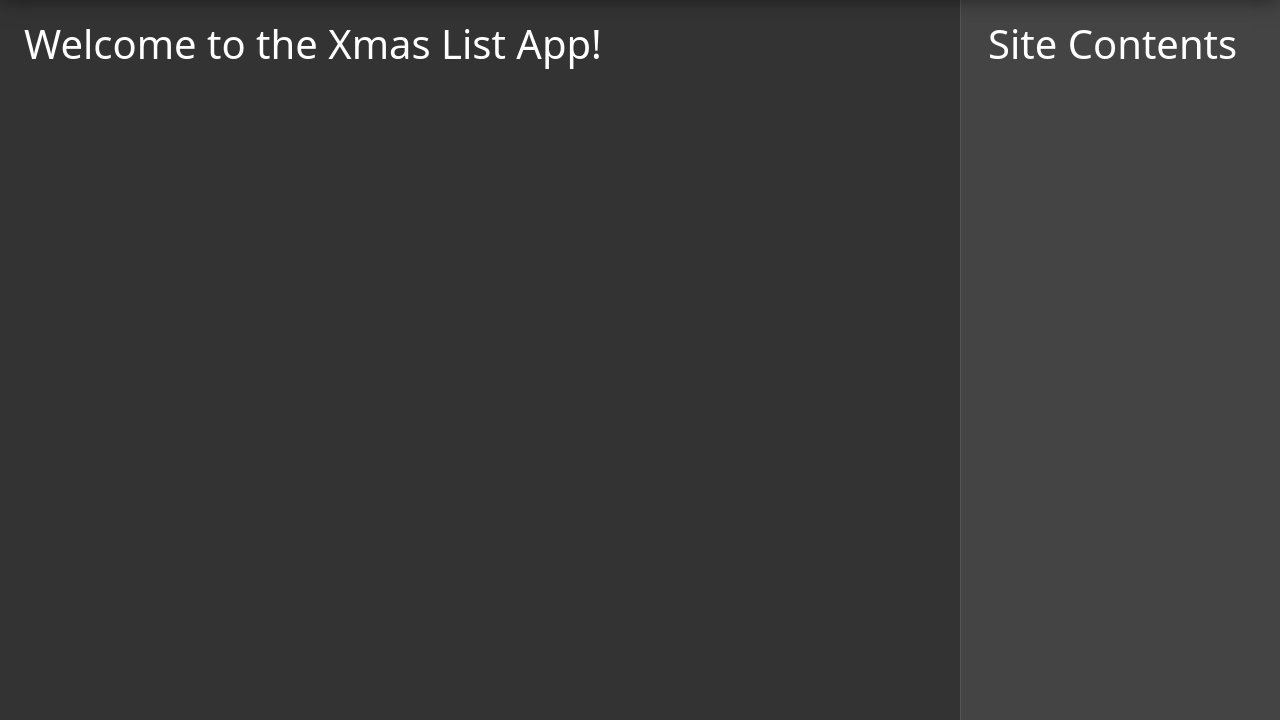
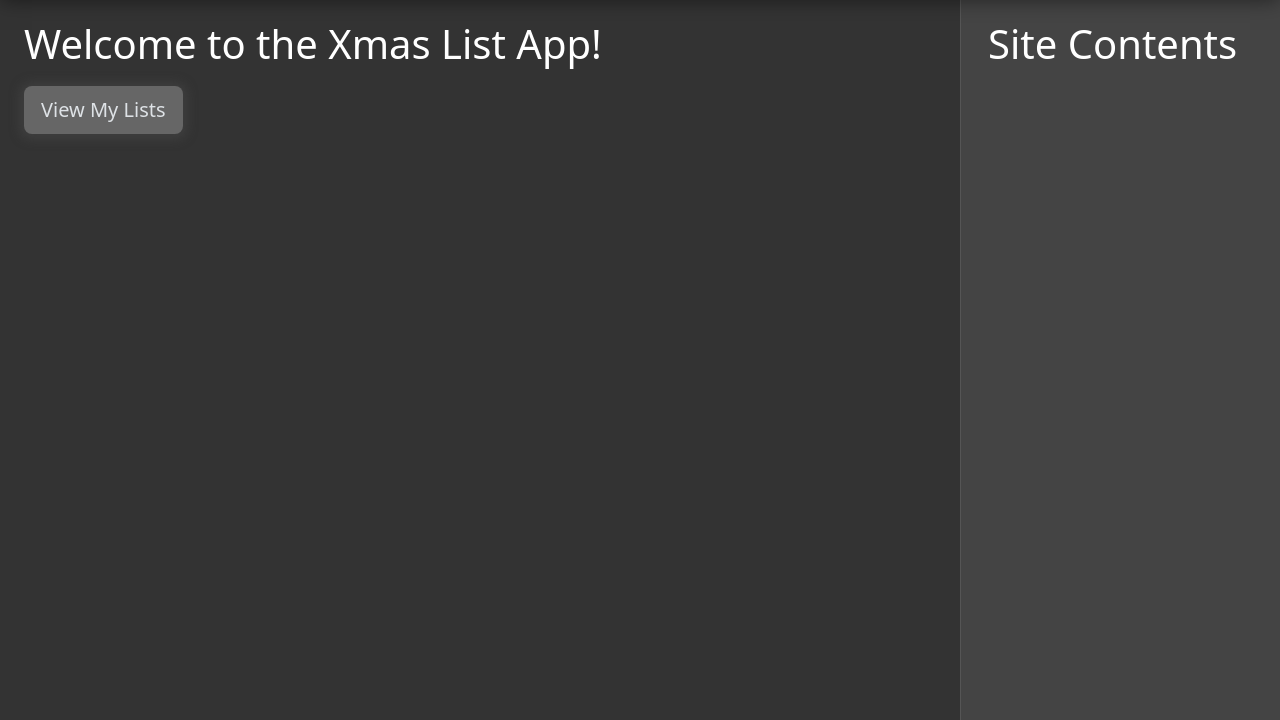
Before and after one commit to tylerapear/xmas_list_app, a Django app: template django_project/mysite/templates/mysite/index.html in a window 1280 px wide. Shown: the part 80-800 px from the top of the page. Run offline with Django 4.2, Linux system fonts and the light colour scheme; the template is opened without the code that fills it, so the values that code supplies are empty.

Commit message:
refactors lists page to xmas_lists app and creates new base index template

```diff
--- a/django_project/mysite/templates/mysite/base.html
+++ b/django_project/mysite/templates/mysite/base.html
@@ -15,7 +15,7 @@
     {% block navbar %}
     <nav class="navbar">
         <div class="container-fluid">
-            <a class="navbar-brand" href="#">Xmas Lists</a>
+            <a class="navbar-brand" href="{% url 'index' %}">Xmas Lists</a>
             <i class="fa-solid fa-bars"></i>
         </div>
     </nav>
--- a/django_project/mysite/templates/mysite/index.html
+++ b/django_project/mysite/templates/mysite/index.html
@@ -4,21 +4,7 @@
 <div class="container d-flex flex-column feature-section">
     <div class="flex-grow-1">
         <h1 class="title-section">Welcome to the Xmas List App!</h1>
-
-        <ul class="xmas-list-list">
-            {% for list in user.list_set.all %}
-            <h3>{{ list.user.fullname }}'s List</h3>
-            <li class="list-group-item list-group-item-dark">
-                <ul class="xmas-list-list list-group mt-2">
-                    {% for item in list.listitem_set.all %}
-                    <li class="list-group-item">{{ item.title }}</li>
-                    {% endfor %}
-                </ul>
-            </li>
-            <li><a href="{% url 'xmas_lists:list' list.id %}" class="btn btn-lg">Add Item to List</a></li>
-            {% endfor %}
-        </ul>
-
+        <a href="{% url 'xmas_lists:index' %}" class="btn btn-lg">View My Lists</a>
     </div>
 </div>
 {% endblock feature %}
--- a/django_project/xmas_lists/views.py
+++ b/django_project/xmas_lists/views.py
@@ -26,4 +26,4 @@ def create(request, list_id):
         url=item_url,
     )
 
-    return HttpResponseRedirect(reverse("index"))
+    return HttpResponseRedirect(reverse("xmas_lists:index"))
```
Also changed, not shown: django_project/xmas_lists/templates/xmas_lists/index.html (+24 -11 lines).
